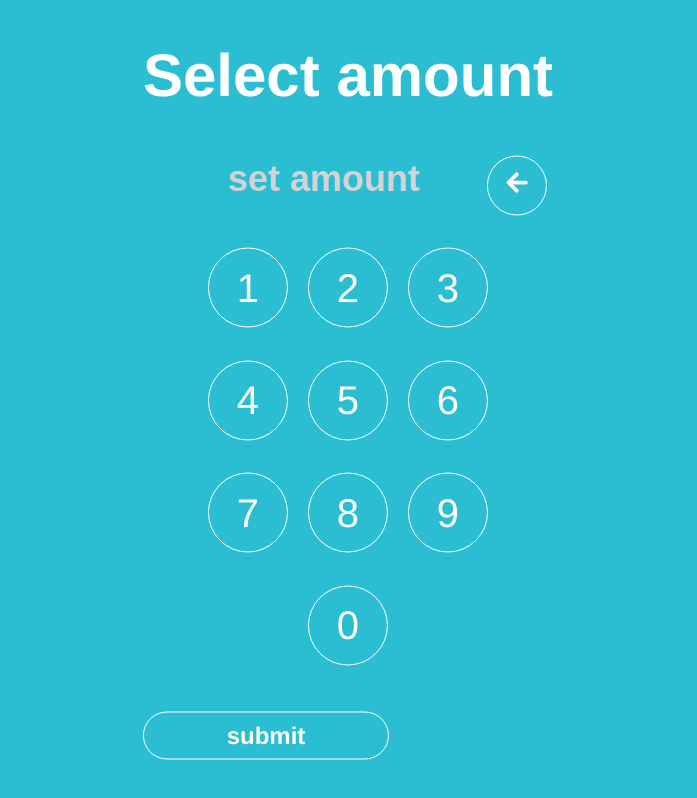
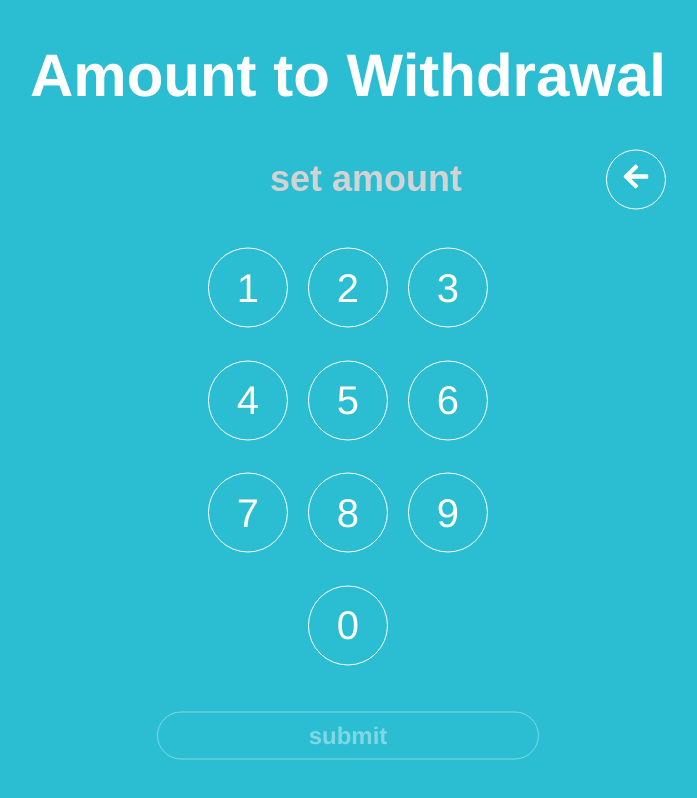
Before and after one commit to marioxcolomar/atm-withdrawal, a React (Create React App) app: page / in a window 1280 px wide. Shown: the whole page, without its empty margins (292-989 px from the left). Built offline with nearby package versions, Linux system fonts and the light colour scheme.

Commit message:
Fix state in withdrawal component.

```diff
--- a/src/App.css
+++ b/src/App.css
@@ -16,3 +16,7 @@ input::-webkit-inner-spin-button {
 :disabled {
 	opacity: 0.4;
 }
+
+:focus-visible {
+	outline: none;
+}
--- a/src/components/withdrawal/index.tsx
+++ b/src/components/withdrawal/index.tsx
@@ -1,67 +1,79 @@
-import React from 'react';
-import { Formik, Form, Field } from 'formik';
-import { FaArrowLeft } from 'react-icons/fa';
+import React from "react";
+import { FaArrowLeft } from "react-icons/fa";
 
-import './styles.scss';
+import "./styles.scss";
 
 const Withdrawal: React.FC = () => {
+  const [amount, setAmount] = React.useState("");
+
+  const handleSubmit = () => {
+    console.log("amount at submit", amount);
+    setTimeout(() => {
+      alert(JSON.stringify(amount, null, 1));
+    }, 500);
+  };
+
   return (
-		<Formik
-			initialValues={{ amount: '' }}
-			onSubmit={(values, { setSubmitting }) => {
-				setTimeout(() => {
-					alert(JSON.stringify(values, null, 1));
-					setSubmitting(false);
-				}, 500);
-			}}
+    <form onSubmit={handleSubmit}>
+      <div className="amount-form">
+        <h2>Amount to Withdrawal</h2>
+        <input
+          type="text"
+          name="amount"
+          className="amount"
+          placeholder="set amount"
+          value={amount}
+          onChange={(e) => setAmount(e.target.value)}
+          autoComplete="off"
+        />
+        <button
+          type="button"
+          className="clear-one"
+          onClick={() => setAmount("")}
         >
-			{props => (
-				<Form className='amount-form' onSubmit={props.handleSubmit}>
-					<h2>Select amount</h2>
-					{/* <p>{JSON.stringify(props)}</p> */}
-					<Field
-						type='number'
-						name='amount'
-						className='amount'
-						placeholder='set amount'
-						onChange={props.handleChange}
-					/>
-					<button type='button' className='clear-one'>
-						<FaArrowLeft />
+          <FaArrowLeft size={28} />
         </button>
-					<div className='numpad'>
-						{numbers.map((n, i) => (
+        <div className="numpad">
+          {numbers.map((n, i) => {
+            let newValue = amount;
+            return (
               <NumPadBtn
-								onClick={() => (props.values.amount += n.num)}
+                onClick={() => setAmount((newValue += n.num))}
                 key={i}
                 dataNumber={n.num}
               />
-						))}
+            );
+          })}
         </div>
-					{/* {props.errors.amount && <div id='errors'>{props.errors.amount}</div>} */}
 
-					<button className='submit-btn' type='submit'>
+        <div className="actions">
+          <button
+            className="submit-btn"
+            type="submit"
+            disabled={amount === ""}
+            onClick={handleSubmit}
+          >
             submit
           </button>
-				</Form>
-			)}
-		</Formik>
+        </div>
+      </div>
+    </form>
   );
 };
 
 interface INumPadBtn {
-	dataNumber: number;
+  dataNumber?: number;
   onClick: () => void;
 }
 
-const NumPadBtn: React.FC<INumPadBtn> = ({ dataNumber, onClick }) => (
+const NumPadBtn: React.FC<INumPadBtn> = ({ dataNumber, onClick, children }) => (
   <button
-		type='button'
-		className={dataNumber ? `number-${dataNumber}` : 'zero'}
+    type="button"
+    className={dataNumber ? `number-${dataNumber}` : "zero"}
     data-number={dataNumber}
     onClick={onClick}
   >
-		{dataNumber}
+    {children ? children : dataNumber}
   </button>
 );
 
@@ -75,7 +87,7 @@ const numbers = [
   { num: 7 },
   { num: 8 },
   { num: 9 },
-	{ num: 0 }
+  { num: 0 },
 ];
 
 export default Withdrawal;
--- a/src/components/withdrawal/styles.scss
+++ b/src/components/withdrawal/styles.scss
@@ -6,7 +6,7 @@
 		background-color: #2bbed3;
 		font-size: 1.5em;
 		margin: 0 auto 15px 0;
-		width: 6em;
+		width: 8em;
 		padding: 8px 0 8px 0;
 		font-size: 1.5em;
 		color: $white;
@@ -47,7 +47,12 @@
 		float: right;
 		width: 2.5em;
 		height: 2.5em;
+		margin: auto;
 	}
+
+	.actions {
+		display: flex;
+		justify-content: center;
 
 		.submit-btn {
 			width: 60%;
@@ -57,3 +62,5 @@
 			font-weight: bold;
 		}
 	}
+
+}
```
Lines whose indentation alone changed are shown as unchanged.
